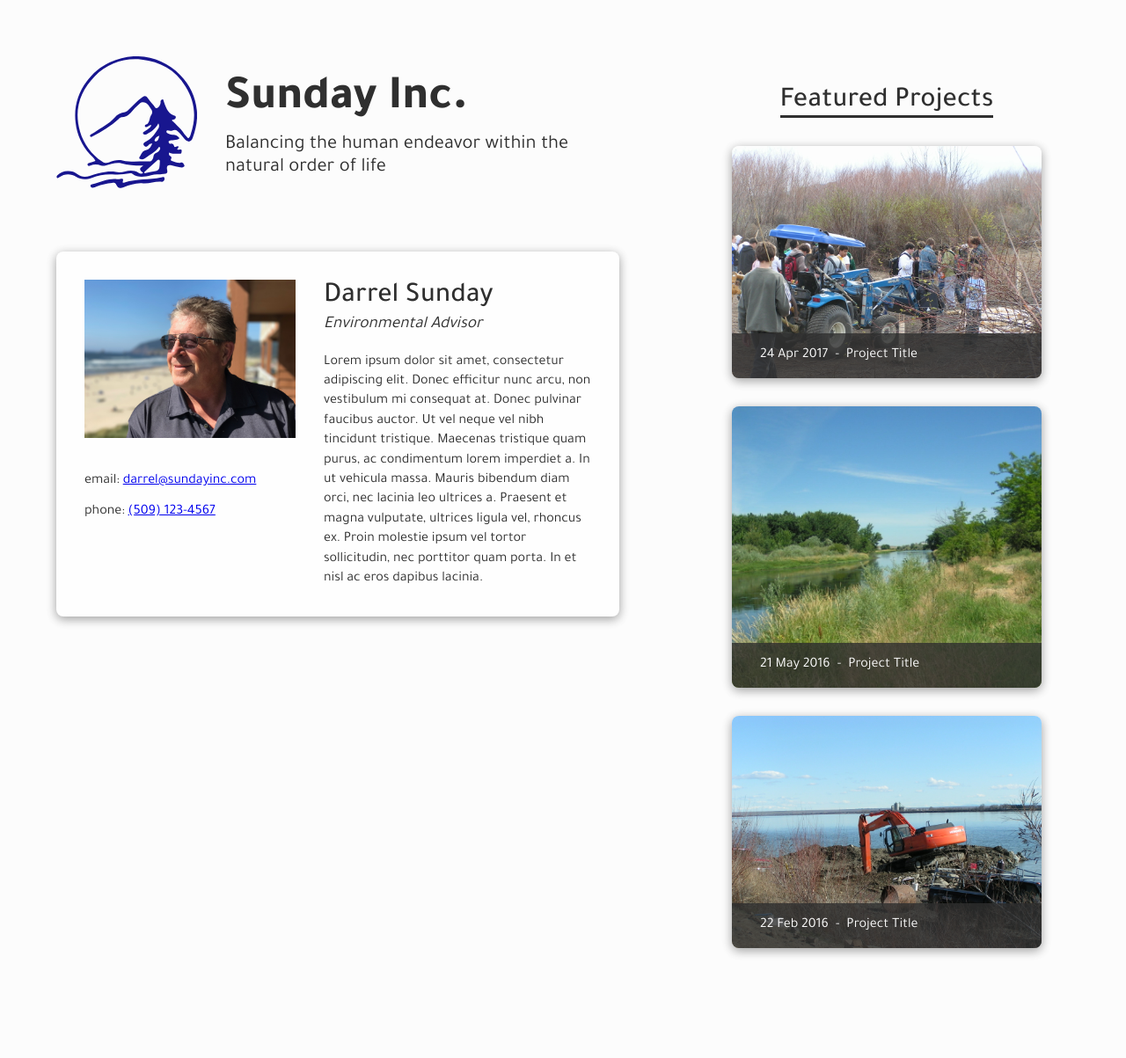
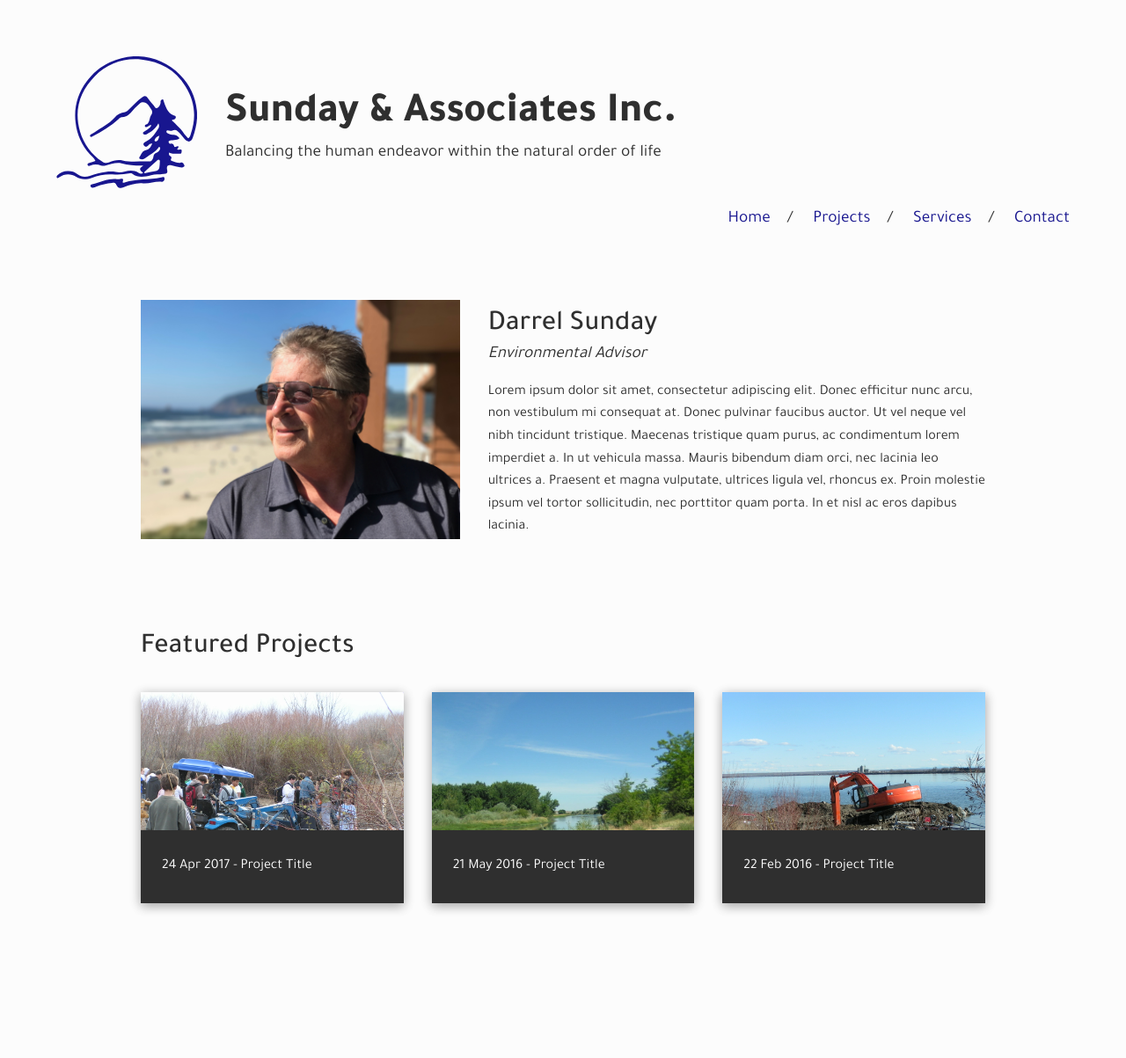
Before and after one commit to darrelsunday/sundayinc.github.io, a Jekyll site: the page built from index.html, in a window 1280 px wide. Shown: the whole page at 88% size. Built offline with Jekyll 4.4.1, drawn with Linux system fonts in a browser that asks for light colours; before the commit the page ends 1174 px from its top, so only the background shows below that.

Commit message:
design 2

```diff
--- a/_data/edit.yml
+++ b/_data/edit.yml
@@ -1,4 +1,4 @@
-title: Sunday Inc.
+title: Sunday & Associates Inc.
 
 
 description: >
--- a/_layouts/default.html
+++ b/_layouts/default.html
@@ -11,8 +11,8 @@
 </head>
 <body>
 	<div id="site-container">
-		<div class="left">
-			<div class="header">
+		<div class="header">
+			<div class="header__left">
 				<div class="header__logo">
 					<img src="/assets/logo.svg" alt="sunday-logo" onerror="this.src='/assets/logo.png'">
 				</div>
@@ -21,28 +21,16 @@
 					<span class="header__title__slogan">{{ site.data.edit.description }}</span>
 				</div>
 			</div>
-			<div class="about">
-				<div class="about__left">
-					<div class="about__left__image">
-						<img src="/assets/sunday.jpg" alt="sunday">
-					</div>
-					<div class="about__left__contact">
-						<span>email: <a href="mailto:darrel@sundayinc.com">darrel@sundayinc.com</a></span>
-						<span>phone: <a href="tel:509-123-4567">(509) 123-4567</a></span>
-					</div>
-				</div>
-				<div class="about__right">
-					<span class="about__right__name">Darrel Sunday</span>
-					<span class="about__right__title">Environmental Advisor</span>
-					<span class="about__right__text">
-						{{ site.data.edit.about }}
-					</span>
-				</div>
-			</div>
+			<ul class="header__right">
+				<li class="header__link"><a href="/">Home</a></li>
+				<li class="header__link"><a href="/projects">Projects</a></li>
+				<li class="header__link"><a href="/services">Services</a></li>
+				<li class="header__link"><a href="/contact">Contact</a></li>
+			</ul>
 		</div>
-		<div class="right">
+		<main>
 			{{ content }}
-		</div>
+		</main>
 	</div>
 </body>
 </html>
--- /dev/null
+++ b/_sass/_about.scss
@@ -0,0 +1,30 @@
+.about {
+	display: flex;
+	align-items: center;
+	flex-wrap: wrap-reverse;
+	margin: 0 -1em;
+	&__image {
+		flex: 1 0 15em;
+		margin: 0 1em;
+		img {
+			max-width: 100%;
+		}
+	}
+	&__content {
+		flex: 2 0 20em;
+		margin: 0 1em;
+		&__name {
+			font-size: 2em;
+			font-weight: 500;
+		}
+		&__title {
+			margin: 0.2em 0 1em 0;
+			font-size: 1.2em;
+			font-style: italic;
+		}
+		&__text {
+			line-height: 1.6em;
+			font-size: 1em;
+		}
+	}
+}
--- a/_sass/_base.scss
+++ b/_sass/_base.scss
@@ -5,11 +5,24 @@ html, body {
 	color: $black;
 }
 
+span {
+	display: block;
+}
+a {
+	color: $blue;
+	text-decoration: none;
+	&:active, &:visited, &:focus {
+		color: $blue;
+		text-decoration: none;
+	}
+}
+
+main {
+	max-width: 60em;
+	margin: 0 auto;
+}
+
 #site-container {
-	display: flex;
 	padding: 4em;
 	font-family: 'Tajawal', sans-serif;
-	span {
-		display: block;
-	}
 }
--- /dev/null
+++ b/_sass/_featured.scss
@@ -0,0 +1,46 @@
+.featured {
+	margin: 6em 0;
+	&__container {
+		display: flex;
+		flex-wrap: wrap;
+		margin: 0 -1em;
+	}
+	&__header {
+		margin-bottom: 0.5em;
+		font-size: 2em;
+		font-weight: 500;
+	}
+	&__item {
+		flex: 1 0 15em;
+		position: relative;
+		height: 15em;
+		overflow: hidden;
+		margin: 1em;
+		transition: all 200ms;
+		@include card(2);
+		&:hover {
+			transform: translateY(-0.1em);
+			@include card(3);
+		}
+		&:active {
+			transform: translateY(0.1em);
+			@include card(2);
+		}
+		&__image {
+			width: 100%;
+			height: auto;
+			z-index: -1;
+		}
+		&__content {
+			position: absolute;
+			z-index: 1;
+			bottom: 0;
+			width: 100%;
+			padding: 2em 1.5em;
+			background: $black;
+			&__text {
+				color: $white;
+			}
+		}
+	}
+}
--- /dev/null
+++ b/_sass/_header.scss
@@ -0,0 +1,49 @@
+.header {
+	display: flex;
+	justify-content: space-between;
+	align-items: center;
+	flex-wrap: wrap;
+	max-width: 80em;
+	margin: 0 auto 4em auto;
+	&__left {
+		display: flex;
+		align-items: center;
+		margin: 0 4em 0 0;
+	}
+	&__right {
+		flex-grow: 1;
+		text-align: right;
+	}
+	&__title {
+		&__name {
+			margin: 0;
+			font-size: 3em;
+			font-weight: 800;
+		}
+		&__slogan {
+			margin-top: 0.2em;
+			font-size: 1.2em;
+			font-weight: 400;
+		}
+	}
+	&__logo {
+		margin-right: 2em;
+		img {
+			width: 10em;
+		}
+	}
+	&__link {
+		display: inline;
+		font-size: 1.2em;
+		&:not(:last-child) {
+			margin-right: 1em;
+			&:after {
+				content: "/";
+				margin-left: 1em;
+			}
+		}
+		a:hover {
+			text-decoration: underline !important;
+		}
+	}
+}
--- a/_sass/_left.scss
+++ /dev/null
@@ -1,62 +0,0 @@
-.left {
-	width: 40em;
-	.header {
-		display: flex;
-		align-items: center;
-		&__title {
-			&__name {
-				margin: 0;
-				font-size: 3.4em;
-				font-weight: 800;
-			}
-			&__slogan {
-				margin-top: 0.2em;
-				font-size: 1.4em;
-				font-weight: 400;
-			}
-		}
-		&__logo {
-			margin-right: 2em;
-			img {
-				width: 10em;
-			}
-		}
-	}
-	.about {
-		display: flex;
-		margin-top: 4em;
-		padding: 2em;
-		border-radius: $radius;
-		background: $white-pure;
-		@include card(2);
-		&__left {
-			margin-right: 2em;
-			&__image {
-				img {
-					width: 15em;
-				}
-			}
-			&__contact {
-				margin-top: 2em;
-				span {
-					margin: 1em 0;
-				}
-			}
-		}
-		&__right {
-			&__name {
-				font-size: 2em;
-				font-weight: 500;
-			}
-			&__title {
-				margin: 0.1em 0 1em 0;
-				font-size: 1.2em;
-				font-weight: 400;
-				font-style: italic;
-			}
-			&__text {
-				line-height: 1.4em;
-			}
-		}
-	}
-}
--- a/_sass/_projects.scss
+++ /dev/null
@@ -1,51 +0,0 @@
-.projects {
-	flex: 1;
-	margin-top: 2em;
-	max-width: 40em;
-	&__header {
-		text-align: center;
-		&__text {
-			display: inline !important;
-			font-size: 2em;
-			font-weight: 500;
-			border-bottom: 0.1em solid $black;
-		}
-	}
-	&__item {
-		overflow: hidden;
-		position: relative;
-		margin: 2em auto;
-		max-height: 20em;
-		border-radius: $radius;
-		transition: all 200ms;
-		@include card(2);
-		&:hover {
-			@include card(3);
-		}
-		&:active {
-			transform: translateY(0.1em);
-		}
-		&__image {
-			img {
-				display: block;
-				width: 100%;
-			}
-		}
-		&__content {
-			display: flex;
-			position: absolute;
-			bottom: 0;
-			width: 100%;
-			padding: 1em 2em;
-			background: rgba($black, 0.8);
-			color: $white;
-			&__date {
-				margin-right: 0.5em;
-				&:after {
-					content: "-";
-					margin-left: 0.5em;
-				}
-			}
-		}
-	}
-}
--- a/_sass/_right.scss
+++ /dev/null
@@ -1,4 +0,0 @@
-.right {
-	flex: 1;
-	margin: 0 2em 0 8em;
-}
--- a/_sass/index.scss
+++ b/_sass/index.scss
@@ -1,7 +1,7 @@
+$blue: #18168F;
 $white: #fcfcfc;
 $white-pure: #fefefe;
 $black: #2f2f2f;
-$radius: 0.5em;
 
 // https://css-tricks.com/snippets/sass/material-shadows-mixin/
 @function top-shadow($depth) {
@@ -28,7 +28,7 @@ $radius: 0.5em;
 
 @import
 	"base",
-	"left",
-	"right",
-	"projects"
+	"header",
+	"about",
+	"featured"
 ;
--- a/index.html
+++ b/index.html
@@ -2,19 +2,29 @@
 layout: default
 ---
 
-<div class="projects">
-	<div class="projects__header">
-		<span class="projects__header__text">Featured Projects</span>
+<div class="about">
+	<div class="about__image">
+		<img src="/assets/sunday.jpg" alt="sunday">
 	</div>
-	{% for post in site.posts %}
-	<a href="{{ post.url }}"><div class="projects__item">
-		<div class="projects__item__image">
-			<img src="/images/{{ post.image }}" alt="{{ post.title }}">
-		</div>
-		<div class="projects__item__content">
-			<span class="projects__item__content__date">{{ post.date | date_to_string }}</span>
-			<span class="projects__item__content__title">{{ post.title }}</span>
-		</div>
-	</div></a>
-	{% endfor %}
+	<div class="about__content">
+		<span class="about__content__name">Darrel Sunday</span>
+		<span class="about__content__title">Environmental Advisor</span>
+		<span class="about__content__text">
+			{{ site.data.edit.about }}
+		</span>
+	</div>
 </div>
+
+<div class="featured">
+	<span class="featured__header">Featured Projects</span>
+	<div class="featured__container">
+		{% for post in site.posts limit:3 %}
+		<div class="featured__item"><a href="{{ post.url }}">
+			<img class="featured__item__image" src="/images/{{ post.image }}" alt="{{ post.title }}">
+			<div class="featured__item__content">
+				<span class="featured__item__content__text">{{ post.date | date_to_string }} - {{ post.title }}</span>
+			</div>
+		</a></div>
+		{% endfor %}
+	</div>
+</div>
```
